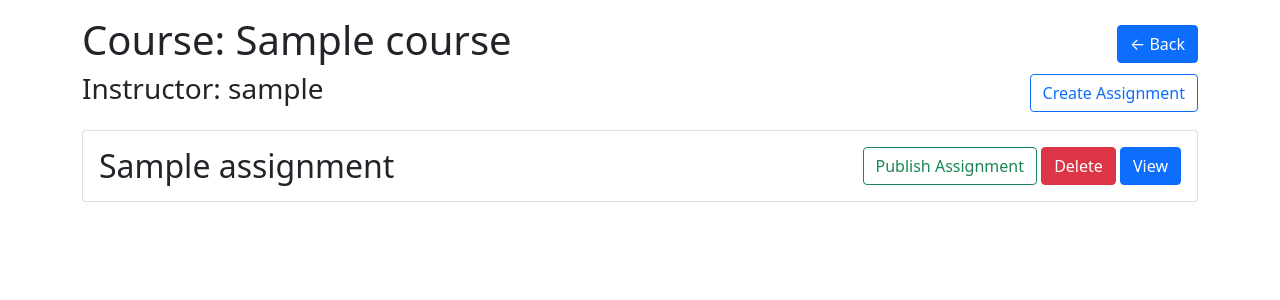
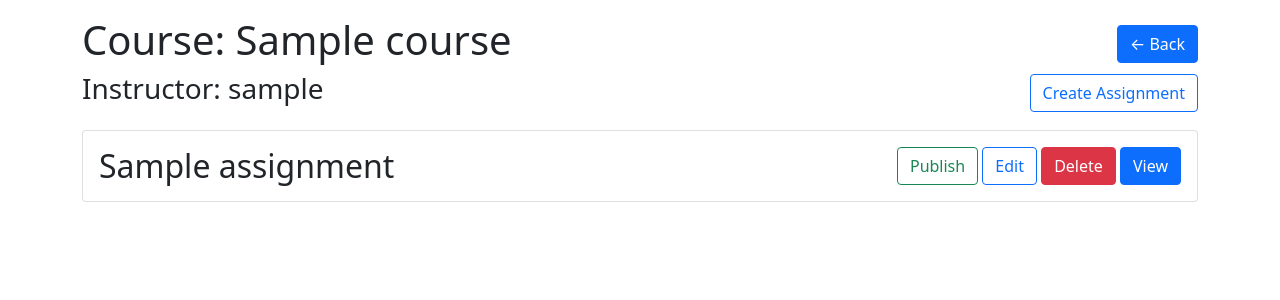
Before and after one commit to andre-dom/PeerGrader, a Django app: a page that uses courses/templates/courses/instructorcourseview.html in a window 1280 px wide. Shown: the part 64-364 px from the top of the page. Run offline with Django 3.2, Linux system fonts and the light colour scheme; a user stored in the database is signed in; tables that the repository leaves empty hold one stand-in row (values such as "Sample post").

Commit message:
add edit assignment

```diff
--- a/courses/templates/courses/instructorcourseview.html
+++ b/courses/templates/courses/instructorcourseview.html
@@ -24,7 +24,9 @@
                                class="btn btn-outline-warn">Unpublish Assignment</a>
                         {% else %}
                             <a href="{% url 'assignments:publish_assignment' Assignment.slug %}"
-                               class="btn btn-outline-success">Publish Assignment</a>
+                               class="btn btn-outline-success">Publish</a>
+                            <a href="{% url 'assignments:edit_assignment' Assignment.slug %}"
+                               class="btn btn-outline-primary">Edit</a>
                         {% endif %}
                         <a href="{% url 'assignments:delete_assignment' Assignment.slug %}" class="btn btn-danger">Delete</a>
                         <a href="{% url 'assignments:view_assignment' Assignment.slug %}"
```
